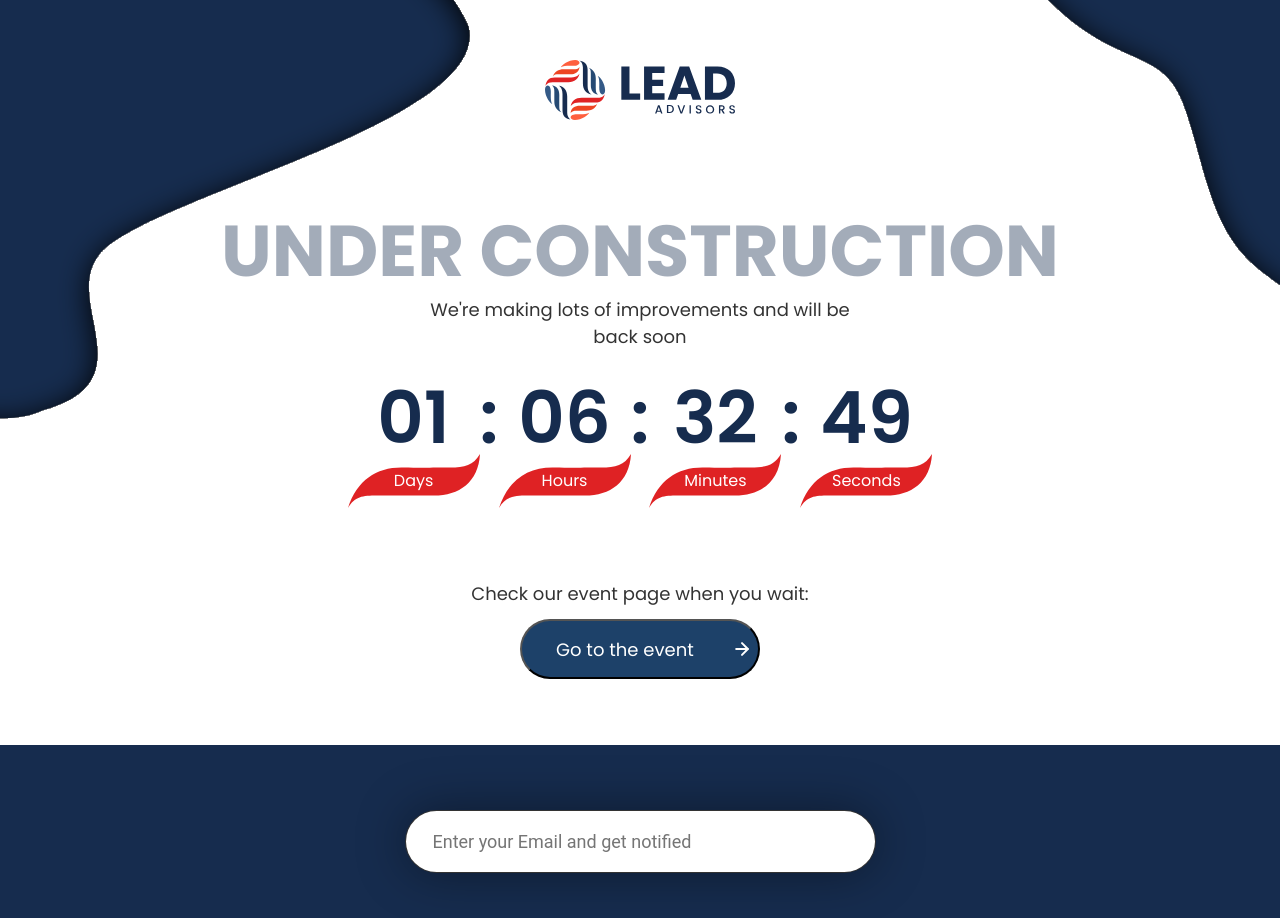
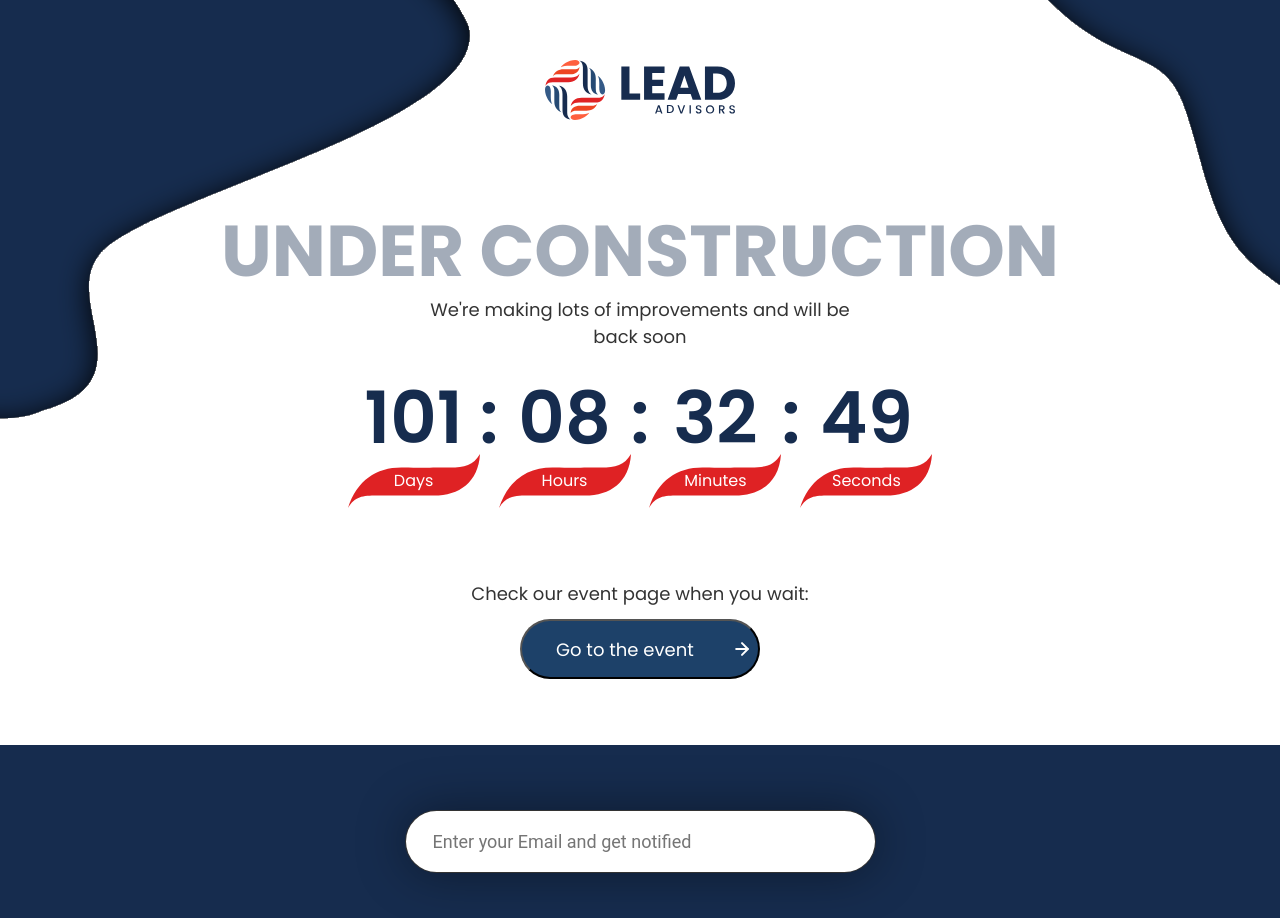
Before and after one commit to rybaaa/Lead-advisors, a React (Create React App) app: page / in a window 1280 px wide. Shown: the top 918 px of the page. Built offline with nearby package versions, Linux system fonts and the light colour scheme.

Commit message:
fix #2 countdown

```diff
--- a/src/components/MainPage/Counter/Counter.tsx
+++ b/src/components/MainPage/Counter/Counter.tsx
@@ -8,7 +8,7 @@ export const Counter = () => {
     const [timerMinutes, setTimerMinutes] = useState('00')
     const [timerSeconds, setTimerSeconds] = useState('00')
 
-    const days = timerHours.length === 1 ? '0' + timerDays : timerDays
+    const days = timerDays.length === 1 ? '0' + timerDays : timerDays
     const hours = timerHours.length === 2 ? timerHours : '0' + timerHours
     const minutes = timerMinutes.length === 2 ? timerMinutes : '0' + timerMinutes
     const seconds = timerSeconds.length === 2 ? timerSeconds : '0' + timerSeconds
@@ -16,7 +16,7 @@ export const Counter = () => {
     let interval = useRef();
 
     const startTimer = () => {
-        const countDownDate = new Date('February 19 2023 22:00:00').getTime()
+        const countDownDate = new Date('May 31 2023 00:00:00').getTime()
         // @ts-ignore
         interval.current = setInterval(() => {
             const now = new Date().getTime()
```
